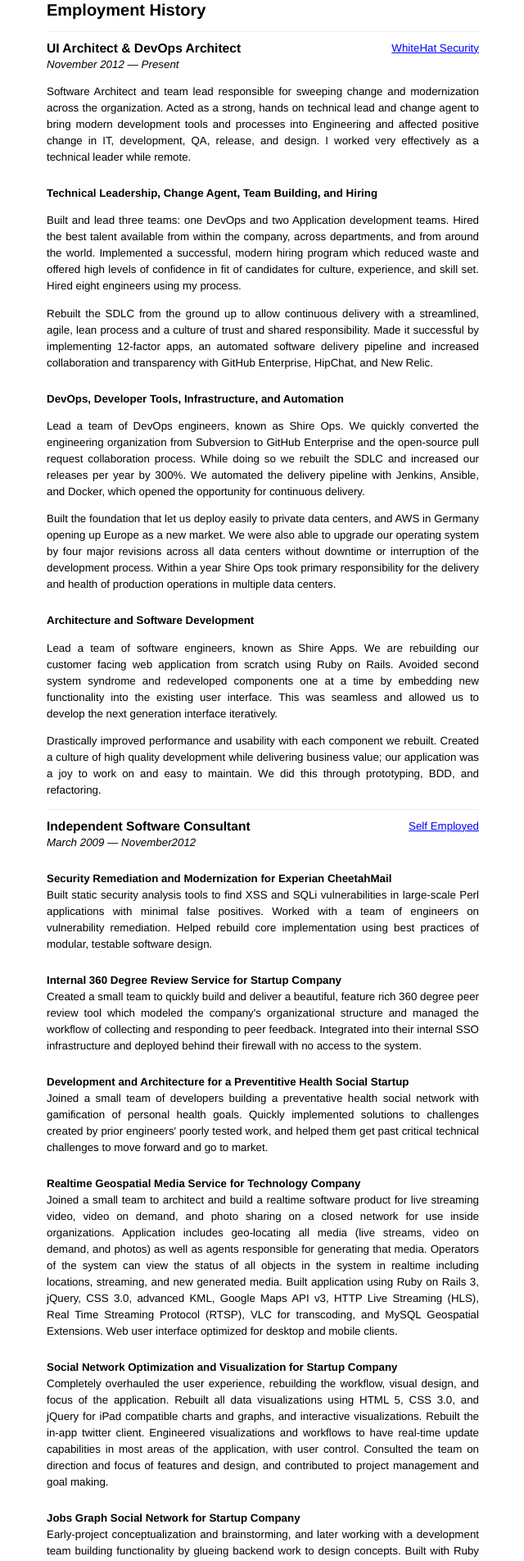
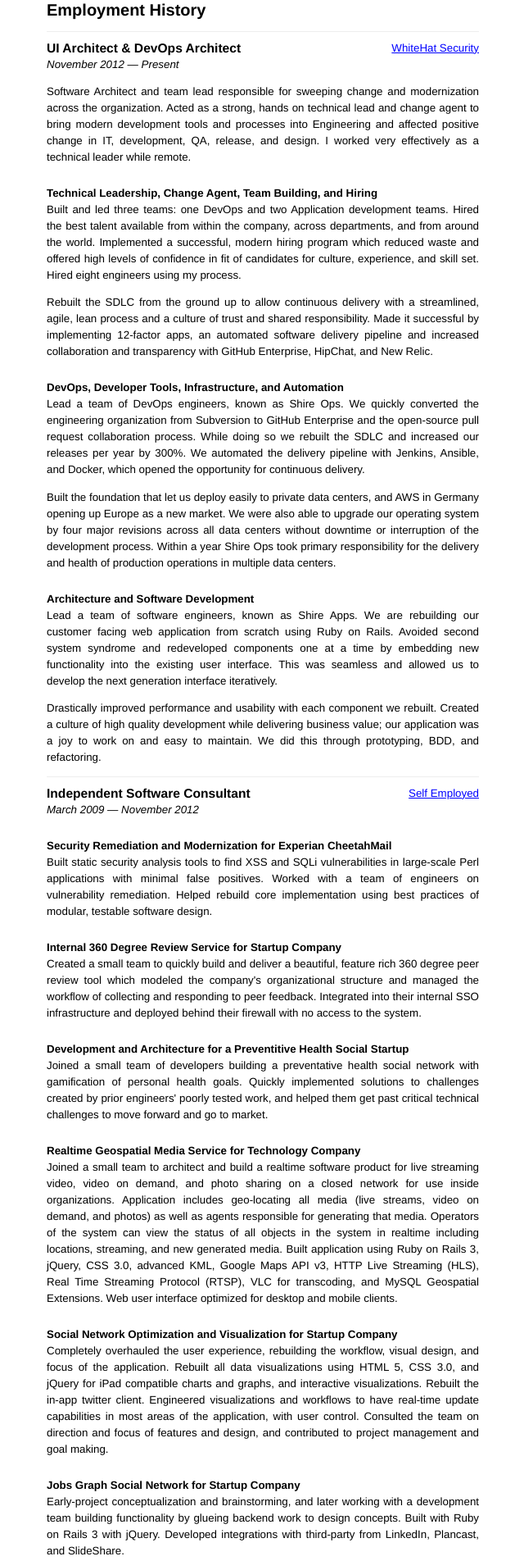
Before and after one commit to cwest/caseywest.com, a Jekyll site: the page resume/caseywest.html, which Jekyll copies as it is, in a window 1280 px wide. Shown: the part 464-2368 px from the top of the page at 82% size, without its empty margins (95-735 px from the left). Built offline with Jekyll 4.4.1, drawn with Linux system fonts in a browser that asks for light colours; nearby versions of some CDN libraries.

Commit message:
Resume nits.

```diff
--- a/resume/caseywest.html
+++ b/resume/caseywest.html
@@ -118,6 +118,10 @@
     font-weight: bold;
     display: block;
     margin-top: 18pt;
+  }
+
+  .projectTitle + .para {
+    margin-top: 0;
   }
 
   /* Achievements */
@@ -377,7 +381,7 @@
           modernization across the organization. Acted as a strong, hands on technical lead and change agent to bring
           modern development tools and processes into Engineering and affected positive change in IT, development, QA, release, and design.
           I worked very effectively as a technical leader while remote.
-        </p></div><div class="projects"><ul><li class="project"><span class="projectTitle" data-project-title="Technical Leadership, Change Agent, Team Building, and Hiring">Technical Leadership, Change Agent, Team Building, and Hiring</span><p class="para">Built and lead three teams: one DevOps and two Application development teams. Hired the best talent available from within the company,
+        </p></div><div class="projects"><ul><li class="project"><span class="projectTitle" data-project-title="Technical Leadership, Change Agent, Team Building, and Hiring">Technical Leadership, Change Agent, Team Building, and Hiring</span><p class="para">Built and led three teams: one DevOps and two Application development teams. Hired the best talent available from within the company,
           across departments, and from around the world. Implemented a successful, modern hiring program which
           reduced waste and offered
           high levels of confidence in fit of candidates for culture,
@@ -408,7 +412,7 @@
           we rebuilt. Created a culture of high quality development while
           delivering business value; our application was a joy to work
           on and easy to maintain. We did this through prototyping, BDD, and
-          refactoring.</p></li></ul></div><div class="job"><h3 class="jobTitle">Independent Software Consultant</h3><span class="employer"><a class="linkA" href="http://caseywest.com">Self Employed</a></span><span class="employment-period">March 2009 &mdash; November2012</span></div><div class="projects"><ul><li class="project"><span class="projectTitle" data-project-title="Security Remediation and Modernization for Experian CheetahMail">Security Remediation and Modernization for Experian CheetahMail</span>
+          refactoring.</p></li></ul></div><div class="job"><h3 class="jobTitle">Independent Software Consultant</h3><span class="employer"><a class="linkA" href="http://caseywest.com">Self Employed</a></span><span class="employment-period">March 2009 &mdash; November 2012</span></div><div class="projects"><ul><li class="project"><span class="projectTitle" data-project-title="Security Remediation and Modernization for Experian CheetahMail">Security Remediation and Modernization for Experian CheetahMail</span>
 
           Built static security analysis tools to find XSS and SQLi
           vulnerabilities in large-scale Perl applications with minimal false
--- a/resume/caseywest.txt
+++ b/resume/caseywest.txt
@@ -38,7 +38,7 @@
 
     Projects:
     * Technical Leadership, Change Agent, Team Building, and HiringBuilt
-      and lead three teams: one DevOps and two Application development
+      and led three teams: one DevOps and two Application development
       teams. Hired the best talent available from within the company,
       across departments, and from around the world. Implemented a
       successful, modern hiring program which reduced waste and offered
--- a/resume/index.txt
+++ b/resume/index.txt
@@ -38,7 +38,7 @@
 
     Projects:
     * Technical Leadership, Change Agent, Team Building, and HiringBuilt
-      and lead three teams: one DevOps and two Application development
+      and led three teams: one DevOps and two Application development
       teams. Hired the best talent available from within the company,
       across departments, and from around the world. Implemented a
       successful, modern hiring program which reduced waste and offered
```
Also changed, not shown: resume/index.html (+6 -2 lines), 2 other files.
